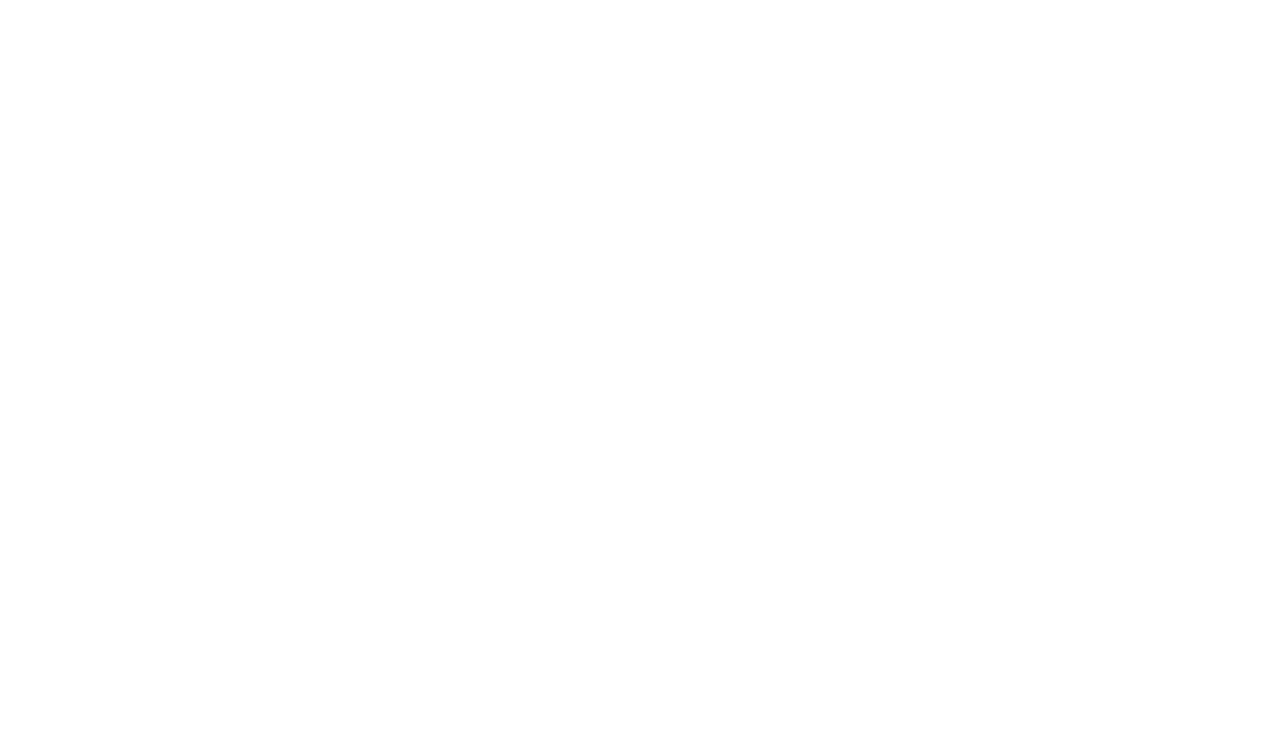
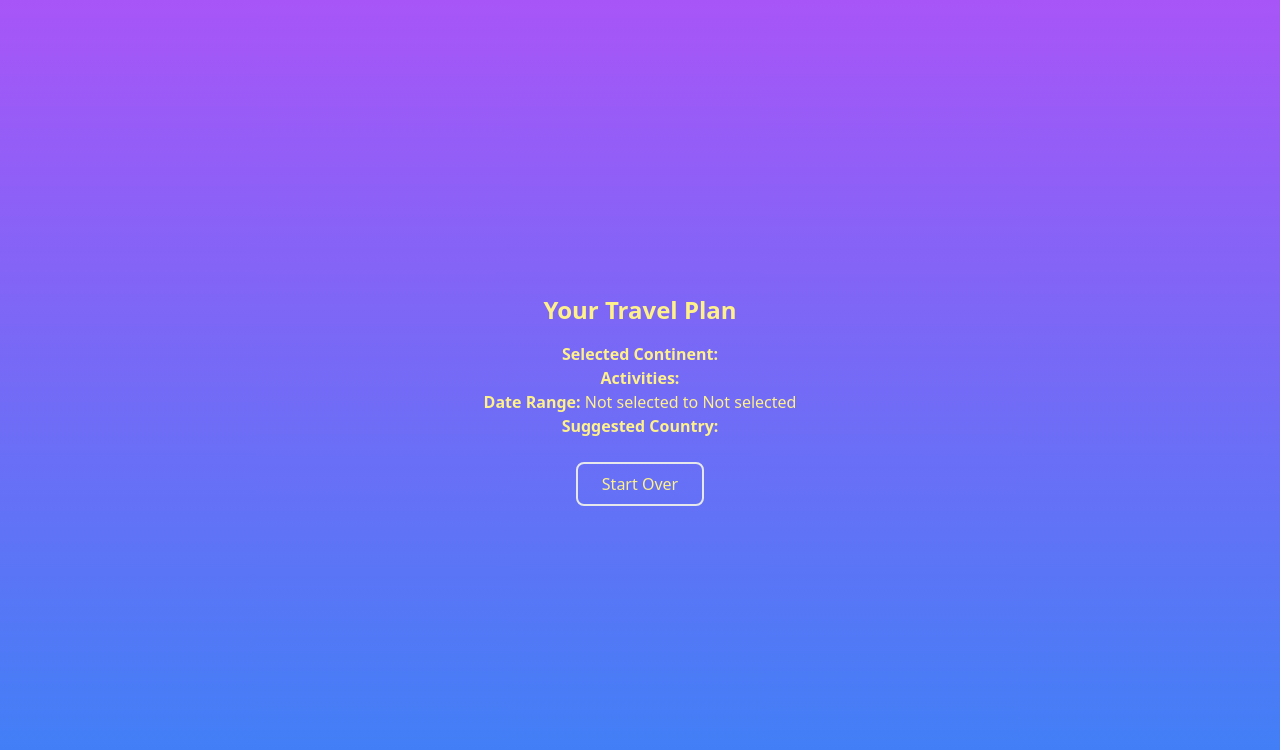
Before and after one commit to Tahminaaaa/richt-travel-app, a React (Create React App) app: page /results in a window 1280 px wide. Before the commit this address had no page. Shown: the top 750 px of the page. Built offline with nearby package versions, Linux system fonts and the light colour scheme.

Commit message:
finish project

```diff
--- a/src/Components/App.js
+++ b/src/Components/App.js
@@ -1,17 +1,26 @@
-import React from "react";
+import React, { useEffect } from "react";
 import { BrowserRouter as Router, Routes, Route } from "react-router-dom";
 import Home from "./Home.js";
 import Activity from "./Activity.js";
 import Continents from "./Continents.js";
+import Results from "./Results.js";
+
 
 
 function App() {
+    useEffect(() => {
+
+        localStorage.removeItem("selectedActivities");
+        localStorage.removeItem("selectedContinent");
+        localStorage.removeItem("selectedDateRange");
+    }, []);
     return (
         <Router>
             <Routes>
                 <Route path="/" element={<Home />} />
                 <Route path="/activity" element={<Activity />} />
                 <Route path="/continents" element={<Continents />} />
+                <Route path="/results" element={<Results />} />
             </Routes>
         </Router>
     );
--- a/src/Components/ContinentsData.js
+++ b/src/Components/ContinentsData.js
@@ -11,36 +11,42 @@
         name: "Africa",
         image: africaImg,
         alt: "africa",
+        countries: ["Nigeria", "Egypt", "South Africa", "Kenya"]
     },
     {
         id: "asia",
         name: "Asia",
         image: asiaImg,
         alt: "asia",
+        countries: ["China", "Japan", "India", "Thailand"]
     },
     {
         id: "australia",
         name: "Australia",
         image: australiaImg,
         alt: "australia",
+        countries: ["Australia", "New Zealand", "Fiji"]
     },
     {
         id: "europe",
         name: "Europe",
         image: europeImg,
         alt: "europe",
+        countries: ["Germany", "France", "Italy", "Spain"]
     },
     {
         id: "namerica",
         name: "North America",
         image: namericaImg,
         alt: "namerica",
+        countries: ["USA", "Canada", "Mexico"]
     },
     {
         id: "samerica",
         name: "South America",
         image: samericaImg,
         alt: "samerica",
+        countries: ["Brazil", "Argentina", "Colombia", "Peru"]
     },
 ];
 
--- /dev/null
+++ b/src/Components/Results.js
@@ -0,0 +1,54 @@
+import React, { useEffect, useState } from "react";
+import { useNavigate } from "react-router-dom";
+import continentsData from "./ContinentsData";
+
+function Results() {
+    const navigate = useNavigate();
+    const [activities, setActivities] = useState([]);
+    const [continent, setContinent] = useState("");
+    const [dateRange, setDateRange] = useState([null, null]);
+    const [country, setCountry] = useState("")
+
+    useEffect(() => {
+        const savedActivities = JSON.parse(localStorage.getItem("selectedActivities"));
+        const savedContinent = JSON.parse(localStorage.getItem("selectedContinent"));
+        const savedDates = JSON.parse(localStorage.getItem("selectedDateRange"));
+        const selectedContinent = continentsData.find(
+            (c) => c.name.toLowerCase() === savedContinent?.toLowerCase()
+        );
+
+
+
+        setActivities(savedActivities || []);
+        setContinent(savedContinent || "");
+        setDateRange(savedDates || [null, null]);
+        if (selectedContinent?.countries?.length) {
+            const randomIndex = Math.floor(Math.random() * selectedContinent.countries.length);
+            setCountry(selectedContinent.countries[randomIndex]);
+        }
+    }, []);
+
+    return (
+        <div className="h-screen bg-gradient-to-t from-blue-500 to-purple-500 text-yellow-200 flex flex-col items-center justify-center p-6">
+            <h1 className="text-2xl font-bold mb-4">Your Travel Plan</h1>
+            <p><strong>Selected Continent:</strong> {continent}</p>
+            <p><strong>Activities:</strong> {activities.join(", ")}</p>
+            <p><strong>Date Range:</strong> {dateRange[0] ? new Date(dateRange[0]).toLocaleDateString() : "Not selected"} to {dateRange[1] ? new Date(dateRange[1]).toLocaleDateString() : "Not selected"}</p>
+            <p><strong>Suggested Country:</strong> {country}</p>
+
+            <button
+                className="mt-6 px-6 py-2 border-2 rounded-lg"
+                onClick={() => {
+                    localStorage.removeItem("selectedActivities");
+                    localStorage.removeItem("selectedContinent");
+                    localStorage.removeItem("selectedDateRange");
+                    navigate("/")
+                }}
+            >
+                Start Over
+            </button>
+        </div >
+    );
+}
+
+export default Results;
```
